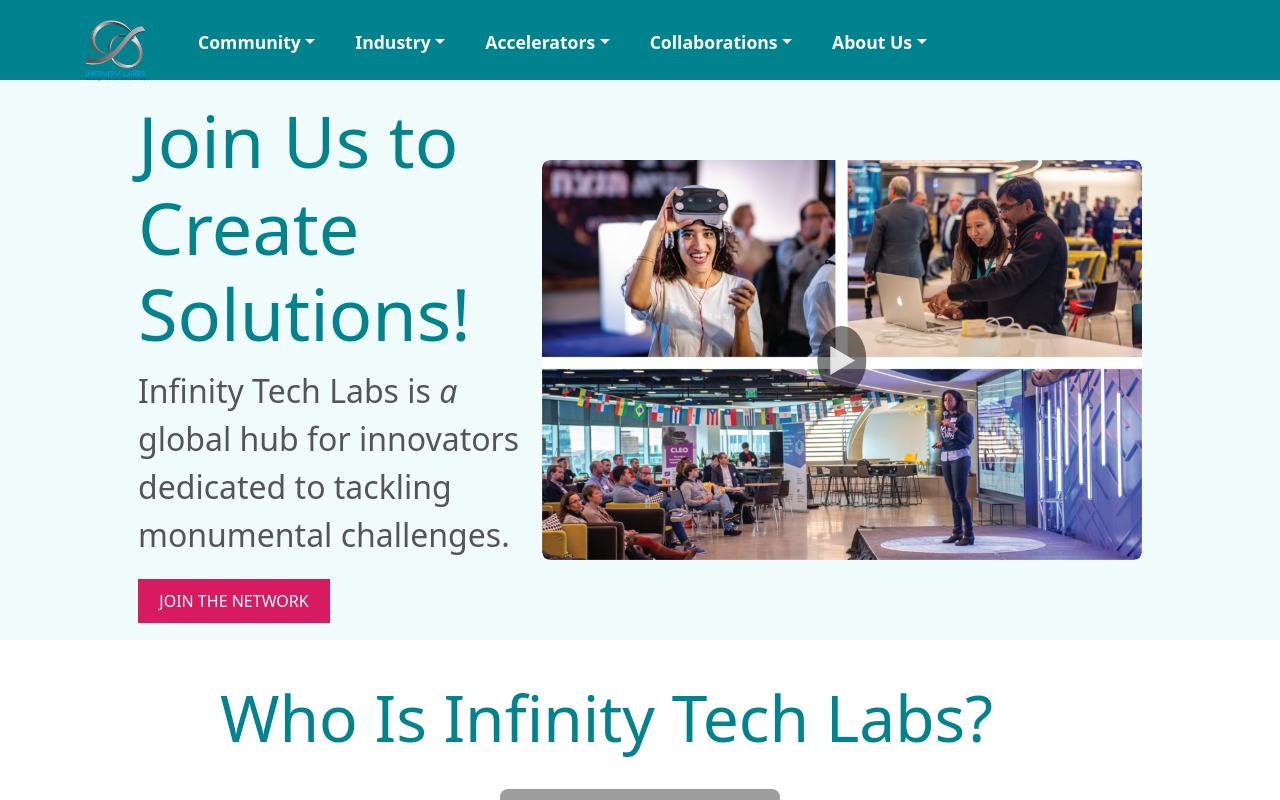
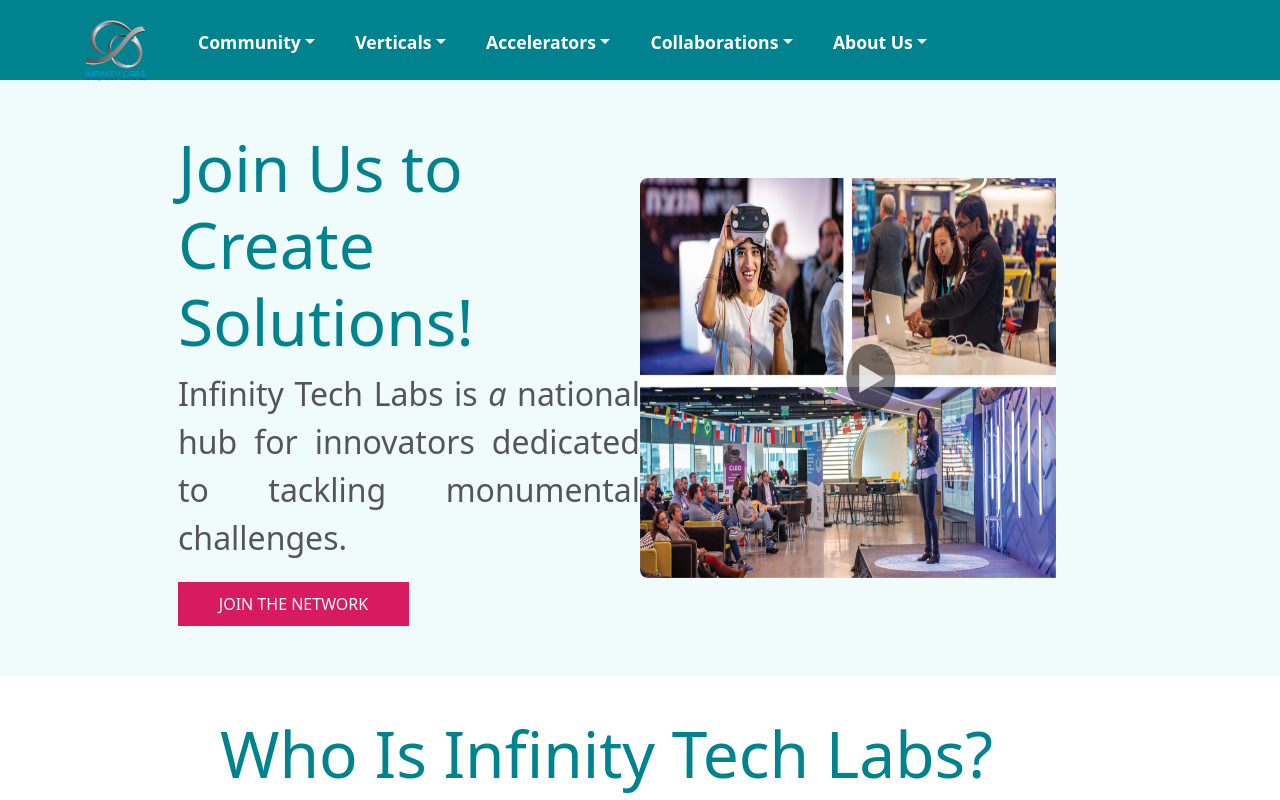
Before and after one commit to FaseehHayat21/Industry-tech-labs-4.0, a React (Vite) app: page / in a window 1280 px wide. Shown: the top 800 px of the page. Built offline with nearby package versions, Linux system fonts and the light colour scheme; grey boxes are pictures that could not be loaded; a web font is replaced by a local one.

Commit message:
first cut

```diff
--- a/src/component/Founder/Founders.jsx
+++ b/src/component/Founder/Founders.jsx
@@ -8,15 +8,32 @@
         <h1>Founders</h1>
       </div>
       <div className="content">
-        <p>
-
-          <strong>Infinity Tech Labs</strong> empowers founders who challenge the norm and drive sustainable change, whether they follow traditional paths or forge their own. We fully support founders from diverse backgrounds with innovative ideas.
-
-
+        <p> <strong>Infinity Tech Labs</strong> empowers founders who challenge the norm and drive sustainable change, whether they follow traditional paths or forge their own. We fully support founders from diverse backgrounds with innovative ideas.
         </p>
         <p>
         As a founder, being strategic with your time and energy is crucial. Our vast network provides mentorship and resources to support founders at every stage of the startup journey.
         </p>
+
+      </div>
+
+      <div className="content">
+        <h1><strong>Fueling Innovation and Transforming Ideas into Impact</strong> </h1>
+        <p> At Infinity Tech Labs, we understand that every founder&#39;s journey is unique. That&#39;s why
+            we offer tailored guidance and cutting-edge tools to turn bold visions into thriving
+            ventures. From refining your business model to navigating market challenges, we stand
+            by you with actionable insights and hands-on support. Our commitment goes beyond
+            growth—we aim to create a ripple effect of positive change, empowering founders to
+            shape industries and inspire communities.
+          </p>
+
+      </div>
+      <div className="content">
+          <h1><strong>Why Us?</strong> </h1>
+          <p>Infinity Tech Labs is an innovative accelerator program that helps founders scale their
+          startups quickly and profitably through a national, community-driven network. It supports
+          innovators from all backgrounds to drive impactful change without taking a financial
+          stake in their success.
+            </p>
       </div>
       <div className="links">
         <a href="#experience">Founder Experience</a>
--- a/src/component/Header/Header.jsx
+++ b/src/component/Header/Header.jsx
@@ -107,18 +107,20 @@
             onMouseEnter={() => setIsDropdownOpen(true)}
             onMouseLeave={() => setIsDropdownOpen(false)}
           >
-            <span className="nav-link dropdown-toggle">Industry</span>
+            <span className="nav-link dropdown-toggle">Verticals</span>
+
             {isDropdownOpen && (
               <ul className="dropdown-menu">
-                <li><Link to="/climateTech"><a to="/dualuse" className="dropdown-item">Climate Tech</a></Link></li>
+                <li><Link to="/founders"><a to="/founders" className="dropdown-item">Ai and Big Data</a></Link></li>
+                <li><Link to="/founders"><a to="/founders" className="dropdown-item">Cyber Secuirty</a></Link></li>
+                <li><Link to="/founders"><a to="/founders" className="dropdown-item">Robotics & Autonmous Systems </a></Link></li>
+                <li><Link to="/founders"><a to="/founders" className="dropdown-item">3D Printing</a></Link></li>
+                <li><Link to="/founders"><a to="/founders" className="dropdown-item">AR & VR</a></Link></li>
+                <li><Link to="/founders"><a to="/founders" className="dropdown-item">BioTechnology</a></Link></li>
+                <li><Link to="/climateTech"><a to="/climateTech" className="dropdown-item">Climate Tech</a></Link></li>
                 <li><Link to="/dualuse"><a to="/dualuse" className="dropdown-item">Dual Use</a></Link></li>
                 <li><Link to="/Investors"><a to="/Investors" className="dropdown-item">Health Care</a></Link></li>
                 <li><Link to="/founders"><a to="/founders" className="dropdown-item">Sustainable Food Chain</a></Link></li>
-                <li><Link to="/founders"><a to="/founders" className="dropdown-item">3D Printing</a></Link></li>
-                <li><Link to="/founders"><a to="/founders" className="dropdown-item">Ai and Big Data</a></Link></li>
-                <li><Link to="/founders"><a to="/founders" className="dropdown-item">AR & VR</a></Link></li>
-                <li><Link to="/founders"><a to="/founders" className="dropdown-item">Cyber Secuirty</a></Link></li>
-                <li><Link to="/founders"><a to="/founders" className="dropdown-item">Robotics & Autonmous Systems </a></Link></li>
 
               </ul>
             )}
--- a/src/component/SolveWithUs/SolveWithUs.css
+++ b/src/component/SolveWithUs/SolveWithUs.css
@@ -4,24 +4,24 @@
     width: 100%;
     justify-content: center;
     align-items: center;
-    height: fit-content;
+
+    background-color: #f0fbfc;
 }
 .solve-with-us {
     display: flex;
-    width: 100%;
-    height: 70vh;
+    width: 80%;
+    padding: 50px;
+    flex-wrap: wrap-reverse;
     justify-content: center;
     align-items: center;
-    background-color: #f0fbfc;
 }
 
 .text-section {
-    max-width: 30%;
-    margin-right: 20px;
+flex: 2 ;
 }
 
 .text-section h1 {
-    font-size: 4.5rem;
+    font-size: 4rem;
     color: #00838f;
     margin-bottom: 10px;
 }
@@ -30,6 +30,7 @@
     font-size: 2rem;
     color: #555;
     margin-bottom: 20px;
+    text-align: justify;
 }
 
 .button-group {
@@ -48,23 +49,23 @@
 }
 
 .image-section {
-    max-width: 70%;
+    flex: 2;
+
 }
 
 .video-container {
     position: relative;
     width: 100%;
-    max-width: 800px;
+    max-width: 700px;
     cursor: pointer;
     border-radius: 8px;
     overflow: hidden;
 }
 
 .video-container img {
-    width: 100%;
+    width: 90%;
     height: 50vh;
     display: block;
-    border-radius: 8px;
 }
 
 .play-button {
@@ -111,3 +112,10 @@
     color: #333;
     cursor: pointer;
 }
+
+
+@media (max-width: 700px) {
+    .solve-with-us {
+        flex-direction: column-reverse;
+    }
+}
--- a/src/component/SolveWithUs/SolveWithUs.jsx
+++ b/src/component/SolveWithUs/SolveWithUs.jsx
@@ -20,7 +20,7 @@
 
             <div className="text-section">
                 <h1>Join Us to Create Solutions!</h1>
-                <p>Infinity Tech Labs is <em>a</em> global hub for innovators dedicated to tackling monumental challenges.</p>
+                <p>Infinity Tech Labs is <em>a</em> national hub for innovators dedicated to tackling monumental challenges.</p>
                 <div className="button-group">
                     <button className="join-network">JOIN THE NETWORK</button>
                 </div>
--- a/src/component/Testimonials/Testimonials.css
+++ b/src/component/Testimonials/Testimonials.css
@@ -44,6 +44,7 @@
     font-size: 2rem;
     color: #555;
     margin-bottom: 20px;
+    text-align: justify;
   }
 
   .testimonial-author {
--- a/src/component/Testimonials/Testimonials.jsx
+++ b/src/component/Testimonials/Testimonials.jsx
@@ -4,9 +4,9 @@
 import  image1  from "../../assets/1.png"
 const testimonials = [
   {
-    text: "We aimed to bring together creative and talented individuals from various roles and departments to form a team of focused, innovative thinkers. Through Infinity Tech Labs, we successfully identified and addressed business challenges across the organization.",
-    name: ".......",
-    title: "..............",
+    text: "My internship at Infinity Tech Labs was an incredibly rewarding experience thatpushed me beyond my comfort zone and allowed me to take on meaningful responsibilities. I had the opportunity to work on cutting-edge projects, ...",
+    name: "Ammar Hussain",
+    title: "National University of Science and Technology",
     image: image // Replace with actual image path
   },
   {
--- a/src/component/WhoWeAre/WhoWeAre.css
+++ b/src/component/WhoWeAre/WhoWeAre.css
@@ -39,6 +39,7 @@
   font-size: 2rem;
   color: #555;
   line-height: 1.6;
+  text-align: justify;
 }
 
 .description strong {
```
